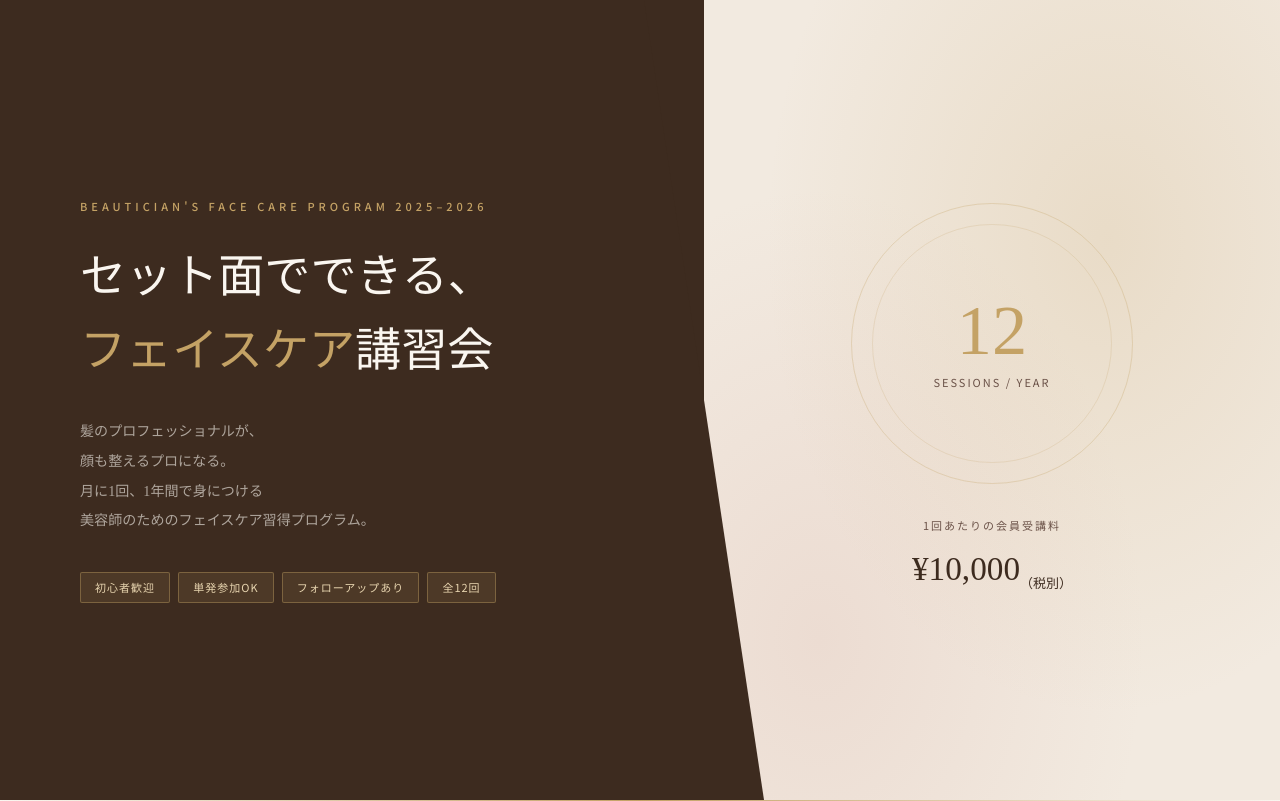
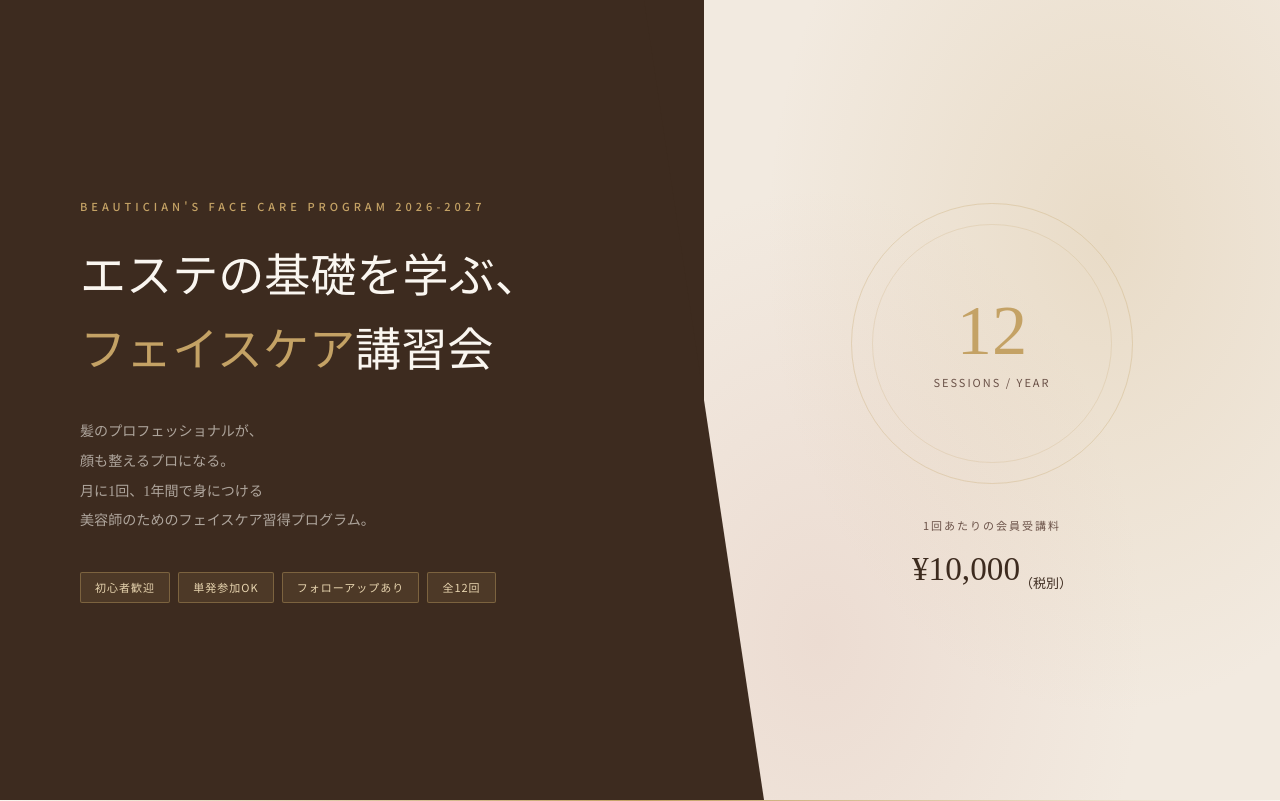
Before and after one commit to ymiyagawatheherbs-tech/facecare-12, a plain HTML site: page index.html in a window 1280 px wide. Shown: the top 801 px of the page. Drawn offline with Linux system fonts and the light colour scheme; a web font is replaced by a local one.

Commit message:
Update index.html

```diff
--- a/index.html
+++ b/index.html
@@ -1085,9 +1085,9 @@
 <!-- HERO -->
 <section class="hero">
   <div class="hero-left">
-    <div class="hero-eyebrow">Beautician's Face Care Program 2025–2026</div>
+    <div class="hero-eyebrow">Beautician's Face Care Program 2026-2027</div>
     <h1 class="hero-title">
-      セット面でできる、<br>
+      エステの基礎を学ぶ、<br>
       <span>フェイスケア</span>講習会
     </h1>
     <p class="hero-subtitle">
```
